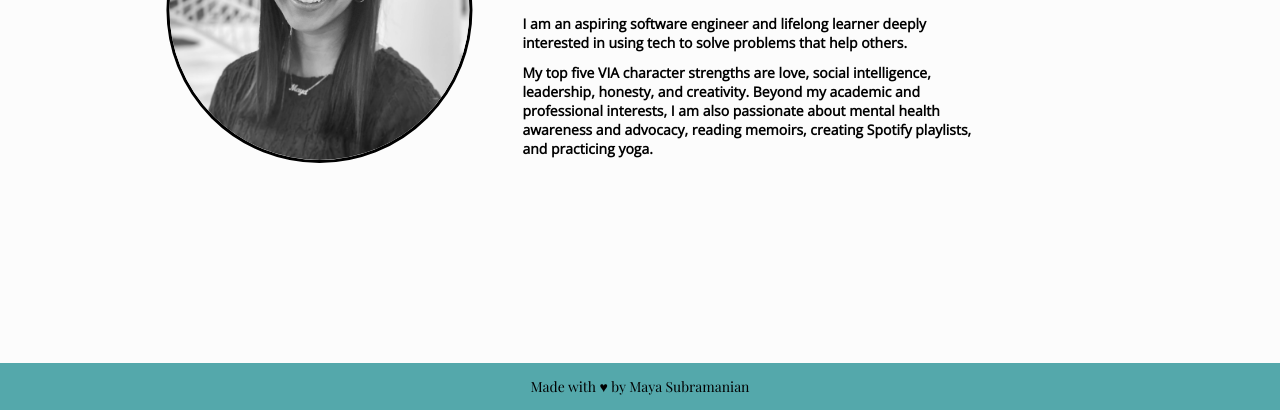
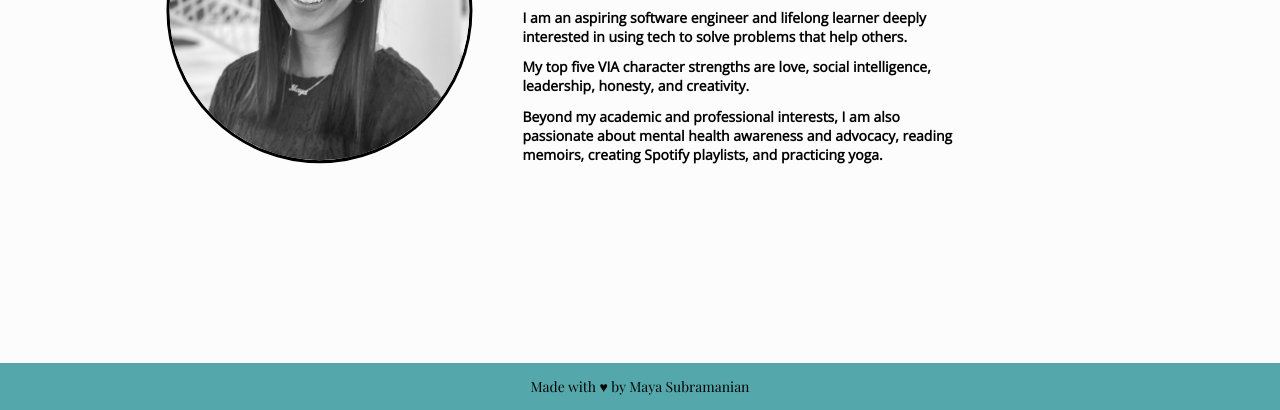
Before and after one commit to mayasub/mayasub.github.io, a plain HTML site: page index.html in a window 1280 px wide. Shown: the part 390-800 px from the top of the page. Drawn offline with nearby package versions, Linux system fonts and the light colour scheme.

Commit message:
updated index

```diff
--- a/index.html
+++ b/index.html
@@ -33,7 +33,8 @@
             <h1 class="leftAlign">Hello, I'm Maya</h1>
             <h2 class="leftAlign">Computer Science | University of Michigan | Class of 2022</h2>
             <h2 class="miniText">I am an aspiring software engineer and lifelong learner deeply interested in using tech to solve problems that help others.</h2>
-            <h2 class="miniText">My top five VIA character strengths are love, social intelligence, leadership, honesty, and creativity. Beyond my academic and professional interests, I am also passionate about mental health awareness and advocacy, reading memoirs, creating Spotify playlists, and practicing yoga.</h2>
+            <h2 class="miniText">My top five VIA character strengths are love, social intelligence, leadership, honesty, and creativity.</h2>
+            <h2 class="miniText">Beyond my academic and professional interests, I am also passionate about mental health awareness and advocacy, reading memoirs, creating Spotify playlists, and practicing yoga.</h2>
         </div>
     </div>
     <br>
```
